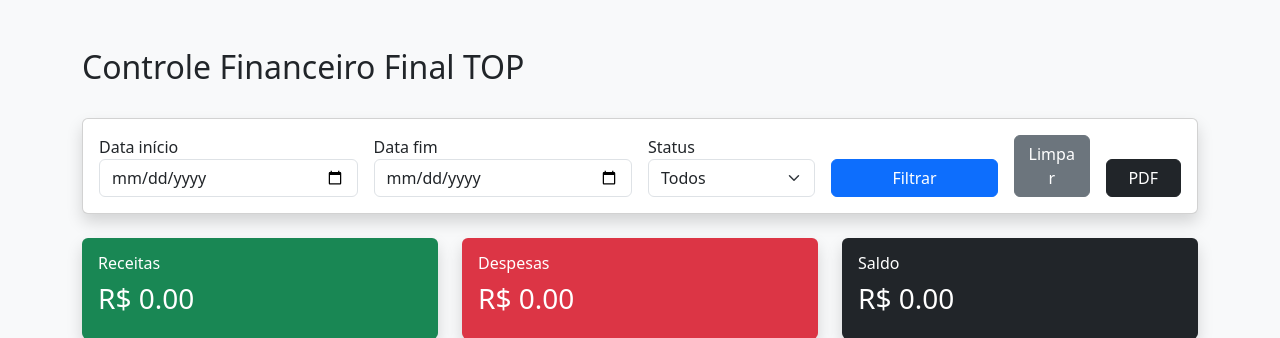
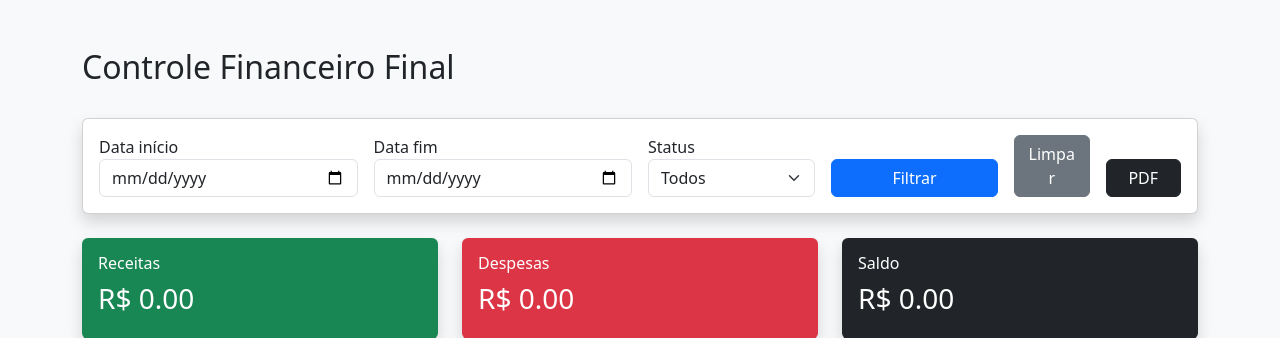
Before and after one commit to JulioSchneider1/app_financas, a Flask app: page /dashboard in a window 1280 px wide. Shown: the top 338 px of the page. Run offline with Flask 3, Linux system fonts and the light colour scheme; the visitor is signed in with stand-in values (Sample User, id 1).

Commit message:
Aqui não foi feita a modificação

```diff
--- a/app/templates/dashboard.html
+++ b/app/templates/dashboard.html
@@ -11,7 +11,7 @@
 
 <div class="container mt-5">
   <div class="d-flex justify-content-between align-items-center mb-4">
-    <h2>Controle Financeiro Final TOP</h2>
+    <h2>Controle Financeiro Final</h2>
   </div>
 
   <!-- FILTRO -->
```
